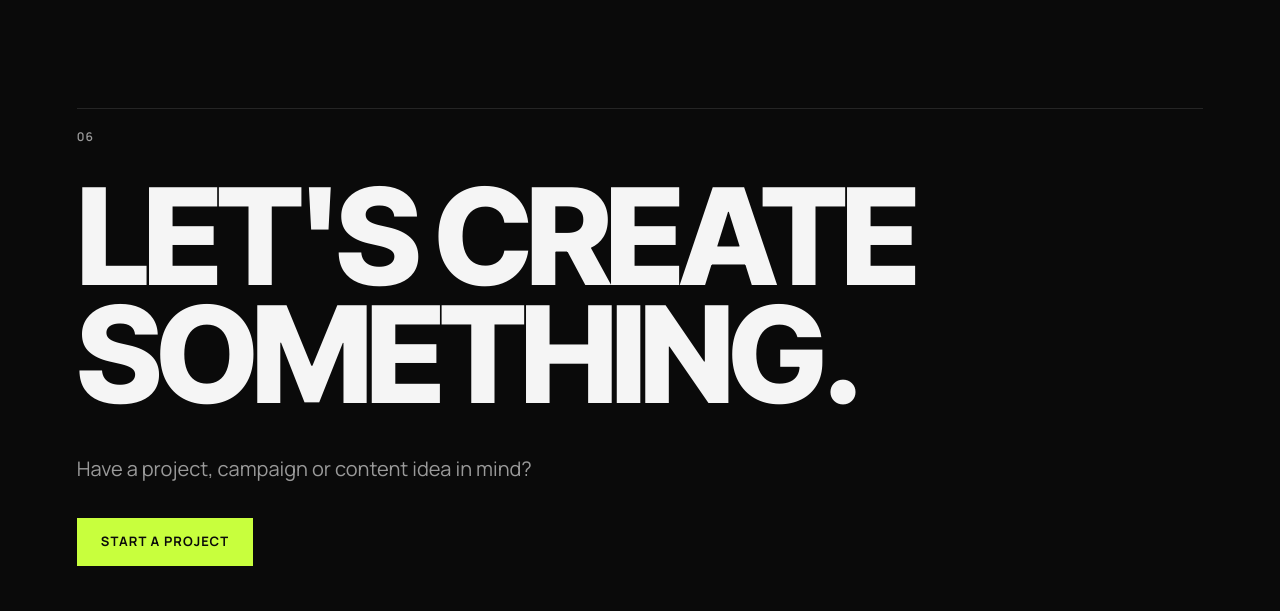
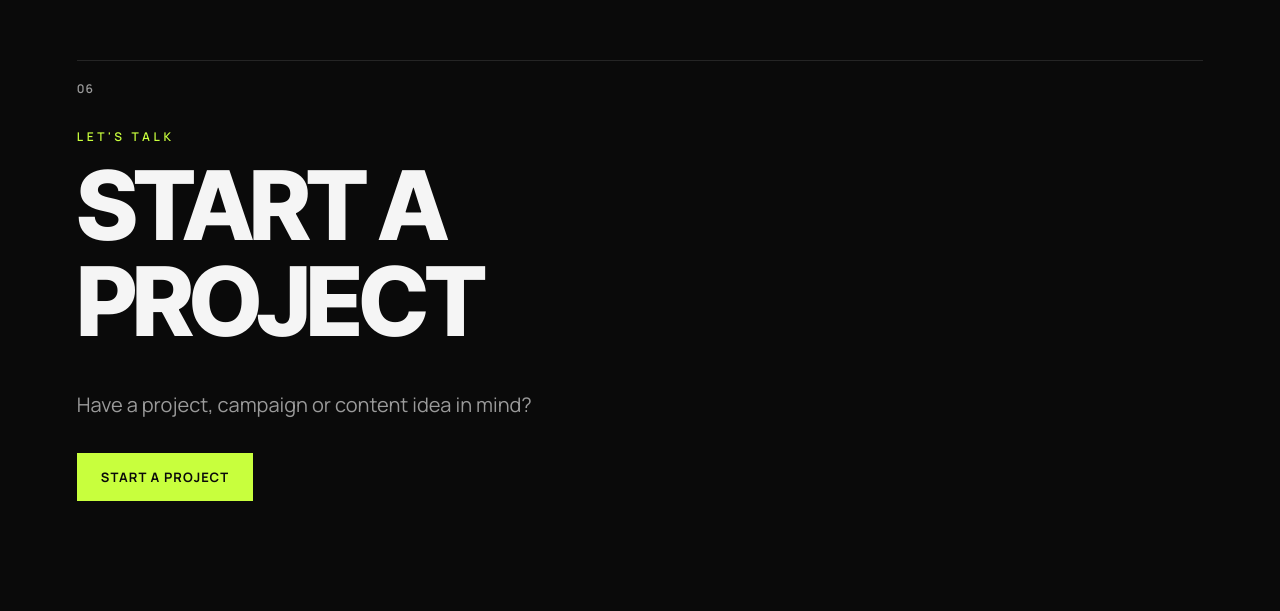
Before and after one commit to hereshivam-10/Shivam-portfolio, a Next.js app: page / in a window 1280 px wide. Shown: the part 8527-9138 px from the top of the page. Built offline with nearby package versions, Linux system fonts and the light colour scheme; no server answers.

Commit message:
Update Contact.tsx

```diff
--- a/components/Contact.tsx
+++ b/components/Contact.tsx
@@ -1,22 +1,25 @@
 import { contactCopy, site } from "@/data/site";
 import { ArrowUpRight } from "./icons";
-import MaskText from "./MaskText";
+
 
 const channels = [site.links.instagram, site.links.email, site.links.whatsapp];
 
 export default function Contact() {
   return (
-    <section id="contact" className="py-28 md:py-40">
+    <section id="contact" className="py-20 md:py-28">
       <div className="shell">
         <div className="border-t border-line pt-5">
           <p className="label">06</p>
-          <MaskText className="mt-8 font-display text-[clamp(3rem,10.5vw,10.5rem)] font-extrabold uppercase leading-[0.88] tracking-[-0.045em]">
-            {contactCopy.heading.map((line) => (
-              <span key={line} className="block">
-                {line}
-              </span>
-            ))}
-          </MaskText>
+          <div className="mt-8">
+  <p className="mb-3 text-xs font-semibold uppercase tracking-[0.3em] text-accent">
+    LET'S TALK
+  </p>
+
+  <h2 className="font-display text-5xl font-extrabold uppercase leading-[0.88] tracking-[-0.045em] sm:text-6xl md:text-8xl">
+    START A
+    <span className="block">PROJECT</span>
+  </h2>
+</div>
           <p className="mt-10 max-w-[30rem] text-xl leading-relaxed text-mute">{contactCopy.sub}</p>
           <a href={site.links.email.href} className="btn btn-primary mt-8">
             {contactCopy.cta}
```
